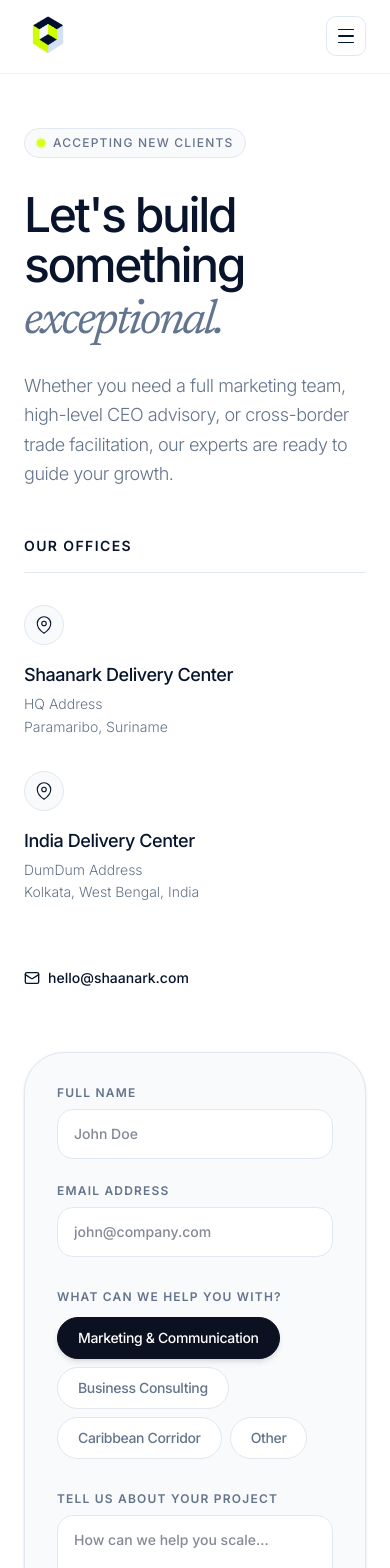
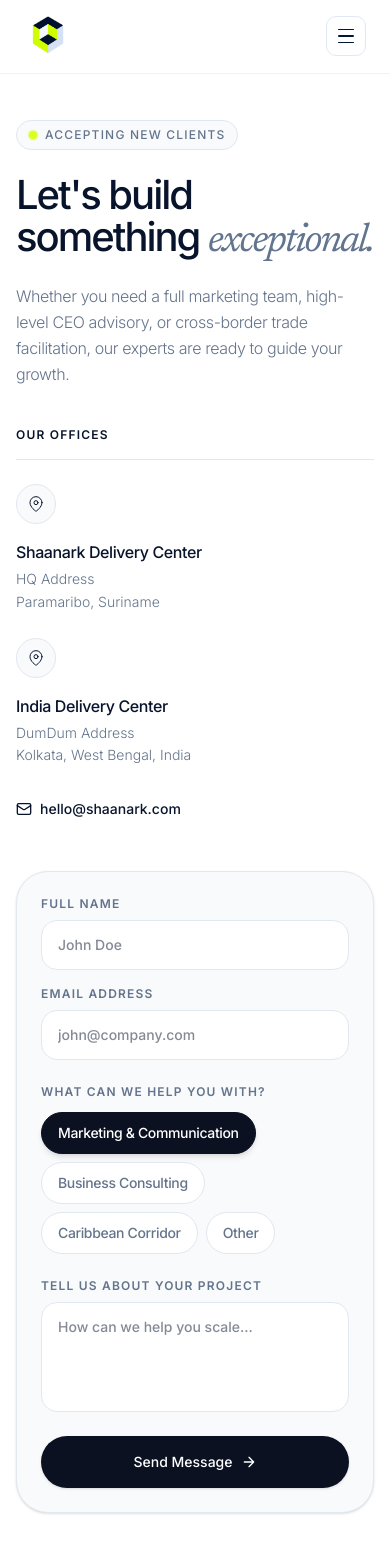
Before and after one commit to areesh18/Shanaark_ventures, a React (Vite) app: page /contact in a window 390 px wide. Shown: the top 1568 px of the page. Built offline with nearby package versions, Linux system fonts and the light colour scheme.

Commit message:
Contact responsive

```diff
--- a/src/pages/Contact/Contact.jsx
+++ b/src/pages/Contact/Contact.jsx
@@ -1,94 +1,108 @@
 import { useState } from "react";
 
 const Contact = () => {
-  // Simple state to handle the interactive pill buttons in the form
   const [selectedService, setSelectedService] = useState("Marketing & Communication");
 
   const services = [
     "Marketing & Communication",
     "Business Consulting",
     "Caribbean Corridor",
-    "Other"
+    "Other",
   ];
 
   return (
-    <div className="min-h-screen bg-(--color-bg-primary) pt-32 pb-24">
-      <div className="max-w-7xl mx-auto px-6">
+    <div className="min-h-screen bg-(--color-bg-primary) pt-[72px]">
+      <div className="max-w-7xl mx-auto px-4 sm:px-6 pt-12 sm:pt-20 pb-20 sm:pb-24">
 
-        <div className="grid grid-cols-1 lg:grid-cols-2 gap-16 lg:gap-24 items-start">
+        <div className="grid grid-cols-1 lg:grid-cols-2 gap-12 lg:gap-20 xl:gap-24 items-start">
 
-          {/* LEFT COLUMN: Brand Messaging & Locations */}
+          {/* ── LEFT: Brand Messaging & Offices ─────────────── */}
           <div className="flex flex-col animate-fade-up">
 
-            <div className="inline-flex items-center gap-2 px-3 py-1.5 rounded-full bg-(--color-bg-secondary) border border-(--color-border) mb-8 w-max">
-              <span className="flex h-2 w-2 rounded-full bg-(--color-accent) relative">
-                <span className="absolute inline-flex h-full w-full rounded-full bg-(--color-accent) opacity-75 animate-ping"></span>
+            <div className="inline-flex items-center gap-2 px-3 py-1.5 rounded-full bg-(--color-bg-secondary) border border-(--color-border) mb-6 sm:mb-8 w-max">
+              <span className="flex h-2 w-2 rounded-full bg-(--color-accent) relative shrink-0">
+                <span className="absolute inline-flex h-full w-full rounded-full bg-(--color-accent) opacity-75 animate-ping" />
               </span>
-              <span className="text-xs font-medium text-(--color-text-secondary) uppercase tracking-widest">
+              <span className="text-xs font-medium text-(--color-text-secondary) uppercase tracking-widest whitespace-nowrap">
                 Accepting New Clients
               </span>
             </div>
 
-            <h1 className="text-5xl md:text-7xl font-medium tracking-tighter text-(--color-text-primary) leading-[1.05] mb-6">
-              Let's build something <br className="hidden md:block"/>
+            <h1 className="text-[2.5rem] leading-[1.05] sm:text-5xl md:text-6xl lg:text-7xl font-medium tracking-tighter text-(--color-text-primary) mb-5 sm:mb-6">
+              Let's build something{" "}
+              <br className="hidden md:block" />
               <span className="font-serif-italic font-normal text-slate-500">exceptional.</span>
             </h1>
 
-            <p className="text-lg font-light tracking-tight text-(--color-text-secondary) mb-12 max-w-md leading-relaxed">
-              Whether you need a full marketing team, high-level CEO advisory, or cross-border trade facilitation, our experts are ready to guide your growth.
+            <p className="text-base sm:text-lg font-light tracking-tight text-(--color-text-secondary) mb-10 sm:mb-12 max-w-md leading-relaxed">
+              Whether you need a full marketing team, high-level CEO advisory, or cross-border
+              trade facilitation, our experts are ready to guide your growth.
             </p>
 
-            {/* Offices Section */}
-            <div className="space-y-8 mt-auto">
-              <h3 className="text-sm font-semibold uppercase tracking-widest text-(--color-text-primary) border-b border-(--color-border) pb-4">
+            {/* Offices */}
+            <div className="space-y-6 sm:space-y-8">
+              <h3 className="text-xs font-semibold uppercase tracking-widest text-(--color-text-primary) border-b border-(--color-border) pb-4">
                 Our Offices
               </h3>
 
-              <div className="grid grid-cols-1 sm:grid-cols-2 gap-8">
-                {/* Office 1 */}
-                <div className="group">
-                  <div className="h-10 w-10 rounded-full bg-(--color-bg-secondary) border border-(--color-border) flex items-center justify-center mb-4 group-hover:bg-white transition-colors">
-                    <svg width="18" height="18" viewBox="0 0 24 24" fill="none" stroke="currentColor" strokeWidth="1.5" strokeLinecap="round" strokeLinejoin="round" className="text-(--color-text-primary)"><path d="M21 10c0 7-9 13-9 13s-9-6-9-13a9 9 0 0 1 18 0z"></path><circle cx="12" cy="10" r="3"></circle></svg>
+              <div className="grid grid-cols-1 sm:grid-cols-2 gap-6 sm:gap-8">
+                {[
+                  {
+                    name: "Shaanark Delivery Center",
+                    address: "HQ Address",
+                    city: "Paramaribo, Suriname",
+                  },
+                  {
+                    name: "India Delivery Center",
+                    address: "DumDum Address",
+                    city: "Kolkata, West Bengal, India",
+                  },
+                ].map((office) => (
+                  <div key={office.name} className="group">
+                    <div className="h-10 w-10 rounded-full bg-(--color-bg-secondary) border border-(--color-border) flex items-center justify-center mb-4 group-hover:bg-white transition-colors">
+                      <svg width="16" height="16" viewBox="0 0 24 24" fill="none" stroke="currentColor" strokeWidth="1.5" strokeLinecap="round" strokeLinejoin="round" className="text-(--color-text-primary)">
+                        <path d="M21 10c0 7-9 13-9 13s-9-6-9-13a9 9 0 0 1 18 0z" />
+                        <circle cx="12" cy="10" r="3" />
+                      </svg>
+                    </div>
+                    <h4 className="text-base sm:text-lg font-medium text-(--color-text-primary) mb-1 tracking-tight">
+                      {office.name}
+                    </h4>
+                    <p className="text-sm font-light text-(--color-text-secondary) leading-relaxed">
+                      {office.address}
+                      <br />
+                      {office.city}
+                    </p>
                   </div>
-                  <h4 className="text-lg font-medium text-(--color-text-primary) mb-1 tracking-tight">Shaanark Delivery Center</h4>
-                  <p className="text-sm font-light text-(--color-text-secondary) leading-relaxed">
-                    HQ Address<br />
-                    Paramaribo, Suriname
-                  </p>
-                </div>
-
-                {/* Office 2 */}
-                <div className="group">
-                  <div className="h-10 w-10 rounded-full bg-(--color-bg-secondary) border border-(--color-border) flex items-center justify-center mb-4 group-hover:bg-white transition-colors">
-                    <svg width="18" height="18" viewBox="0 0 24 24" fill="none" stroke="currentColor" strokeWidth="1.5" strokeLinecap="round" strokeLinejoin="round" className="text-(--color-text-primary)"><path d="M21 10c0 7-9 13-9 13s-9-6-9-13a9 9 0 0 1 18 0z"></path><circle cx="12" cy="10" r="3"></circle></svg>
-                  </div>
-                  <h4 className="text-lg font-medium text-(--color-text-primary) mb-1 tracking-tight">India Delivery Center</h4>
-                  <p className="text-sm font-light text-(--color-text-secondary) leading-relaxed">
-                    DumDum Address<br />
-                    Kolkata, West Bengal, India
-                  </p>
-                </div>
+                ))}
               </div>
 
-              {/* Direct Contact Links */}
-              <div className="pt-8 flex flex-col sm:flex-row gap-6">
-                <a href="mailto:hello@shaanark.com" className="inline-flex items-center gap-2 text-sm font-medium text-(--color-text-primary) hover:opacity-70 transition-opacity">
-                  <svg width="16" height="16" viewBox="0 0 24 24" fill="none" stroke="currentColor" strokeWidth="2" strokeLinecap="round" strokeLinejoin="round"><rect x="2" y="4" width="20" height="16" rx="2"></rect><path d="m22 7-8.97 5.7a1.94 1.94 0 0 1-2.06 0L2 7"></path></svg>
+              {/* Direct Contact */}
+              <div className="pt-2">
+                <a
+                  href="mailto:hello@shaanark.com"
+                  className="inline-flex items-center gap-2 text-sm font-medium text-(--color-text-primary) hover:opacity-70 transition-opacity"
+                >
+                  <svg width="16" height="16" viewBox="0 0 24 24" fill="none" stroke="currentColor" strokeWidth="2" strokeLinecap="round" strokeLinejoin="round">
+                    <rect x="2" y="4" width="20" height="16" rx="2" />
+                    <path d="m22 7-8.97 5.7a1.94 1.94 0 0 1-2.06 0L2 7" />
+                  </svg>
                   hello@shaanark.com
                 </a>
               </div>
             </div>
-
           </div>
 
-          {/* RIGHT COLUMN: The Form */}
-          <div className="bg-(--color-bg-secondary) rounded-[2.5rem] p-8 md:p-12 border border-(--color-border) shadow-sm animate-fade-up delay-200">
-            <form className="flex flex-col gap-8">
+          {/* ── RIGHT: Form ───────────────────────────────────── */}
+          <div className="bg-(--color-bg-secondary) rounded-[2rem] sm:rounded-[2.5rem] p-6 sm:p-8 md:p-10 border border-(--color-border) shadow-sm animate-fade-up delay-200">
+            <form className="flex flex-col gap-6 sm:gap-8">
 
-              {/* Name & Email Row */}
-              <div className="grid grid-cols-1 md:grid-cols-2 gap-6">
+              {/* Name & Email */}
+              <div className="grid grid-cols-1 sm:grid-cols-2 gap-4 sm:gap-5">
                 <div className="flex flex-col gap-2">
-                  <label htmlFor="name" className="text-xs font-semibold uppercase tracking-widest text-(--color-text-secondary)">Full Name</label>
+                  <label htmlFor="name" className="text-xs font-semibold uppercase tracking-widest text-(--color-text-secondary)">
+                    Full Name
+                  </label>
                   <input
                     type="text"
                     id="name"
@@ -97,7 +111,9 @@ const Contact = () => {
                   />
                 </div>
                 <div className="flex flex-col gap-2">
-                  <label htmlFor="email" className="text-xs font-semibold uppercase tracking-widest text-(--color-text-secondary)">Email Address</label>
+                  <label htmlFor="email" className="text-xs font-semibold uppercase tracking-widest text-(--color-text-secondary)">
+                    Email Address
+                  </label>
                   <input
                     type="email"
                     id="email"
@@ -107,19 +123,21 @@ const Contact = () => {
                 </div>
               </div>
 
-              {/* Interactive Service Selector (Inspired by 'Viral' mockup) */}
+              {/* Service Selector */}
               <div className="flex flex-col gap-3">
-                <label className="text-xs font-semibold uppercase tracking-widest text-(--color-text-secondary)">What can we help you with?</label>
-                <div className="flex flex-wrap gap-2 md:gap-3">
+                <label className="text-xs font-semibold uppercase tracking-widest text-(--color-text-secondary)">
+                  What can we help you with?
+                </label>
+                <div className="flex flex-wrap gap-2">
                   {services.map((service) => (
                     <button
                       key={service}
                       type="button"
                       onClick={() => setSelectedService(service)}
-                      className={`px-5 py-2.5 rounded-full text-sm font-medium tracking-tight transition-all duration-200 border ${
+                      className={`px-4 py-2.5 rounded-full text-sm font-medium tracking-tight transition-all duration-200 border ${
                         selectedService === service
-                          ? 'bg-(--color-dark) text-white border-(--color-dark) shadow-md'
-                          : 'bg-white text-(--color-text-secondary) border-(--color-border) hover:bg-slate-50'
+                          ? "bg-(--color-dark) text-white border-(--color-dark) shadow-md"
+                          : "bg-white text-(--color-text-secondary) border-(--color-border) hover:bg-slate-50"
                       }`}
                     >
                       {service}
@@ -128,24 +146,28 @@ const Contact = () => {
                 </div>
               </div>
 
-              {/* Message Area */}
+              {/* Message */}
               <div className="flex flex-col gap-2">
-                <label htmlFor="message" className="text-xs font-semibold uppercase tracking-widest text-(--color-text-secondary)">Tell us about your project</label>
+                <label htmlFor="message" className="text-xs font-semibold uppercase tracking-widest text-(--color-text-secondary)">
+                  Tell us about your project
+                </label>
                 <textarea
                   id="message"
                   rows="4"
                   placeholder="How can we help you scale..."
                   className="w-full bg-white border border-(--color-border) rounded-2xl px-4 py-3.5 text-sm font-medium text-(--color-text-primary) focus:outline-none focus:border-(--color-dark) focus:ring-1 focus:ring-(--color-dark) transition-all resize-none"
-                ></textarea>
+                />
               </div>
 
-              {/* Submit Button */}
+              {/* Submit */}
               <button
                 type="submit"
-                className="w-full bg-(--color-dark) text-white rounded-full py-4 text-sm font-medium hover:bg-opacity-90 hover:scale-[1.01] active:scale-[0.99] transition-all shadow-sm flex items-center justify-center gap-2 mt-2"
+                className="w-full bg-(--color-dark) text-white rounded-full py-4 text-sm font-medium hover:opacity-90 hover:scale-[1.01] active:scale-[0.99] transition-all shadow-sm flex items-center justify-center gap-2"
               >
                 Send Message
-                <svg width="16" height="16" viewBox="0 0 24 24" fill="none" stroke="currentColor" strokeWidth="2" strokeLinecap="round" strokeLinejoin="round"><path d="M5 12h14M12 5l7 7-7 7"/></svg>
+                <svg width="16" height="16" viewBox="0 0 24 24" fill="none" stroke="currentColor" strokeWidth="2" strokeLinecap="round" strokeLinejoin="round">
+                  <path d="M5 12h14M12 5l7 7-7 7" />
+                </svg>
               </button>
 
             </form>
@@ -154,7 +176,7 @@ const Contact = () => {
         </div>
       </div>
     </div>
-  )
-}
+  );
+};
 
 export default Contact;
```
